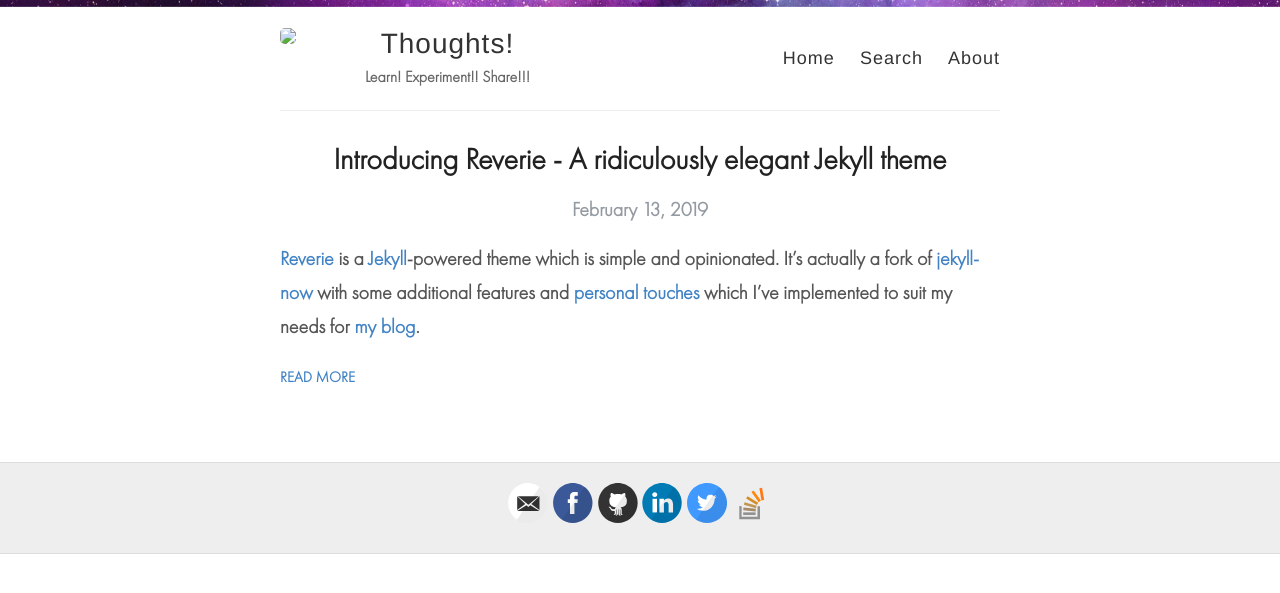
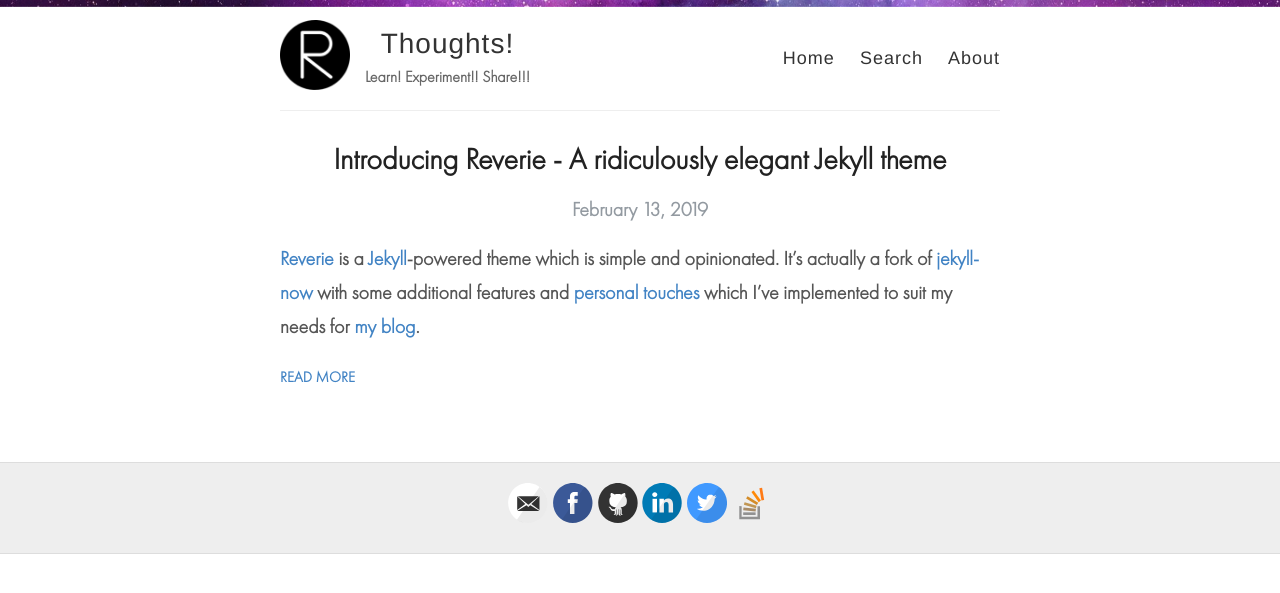
Before and after one commit to pentafox/myblog, a Jekyll site: the page built from index.html, in a window 1280 px wide. Shown: the top 593 px of the page. Built offline with Jekyll 4.4.1, drawn with Linux system fonts in a browser that asks for light colours.

Commit message:
Update _config.yml

```diff
--- a/_config.yml
+++ b/_config.yml
@@ -12,7 +12,7 @@ author: Vignesh Sankaran
 description: Learn! Experiment!! Share!!!
 
 # URL of your avatar or profile pic (you could use your GitHub profile pic)
-avatar: /reverie/images/reverie.png
+avatar: /myblog/images/reverie.png
 
 #
 # Flags below are optional
@@ -44,7 +44,7 @@ enforce_ssl: https://www.vigneshs.in/myblog
 # (http://yourusername.github.io/repository-name)
 # and NOT your User repository (http://yourusername.github.io)
 # then add in the baseurl here, like this: "/repository-name"
-baseurl: "/"
+baseurl: "/myblog"
 
 #
 # !! You don't need to change any of the configuration flags below !!
```
